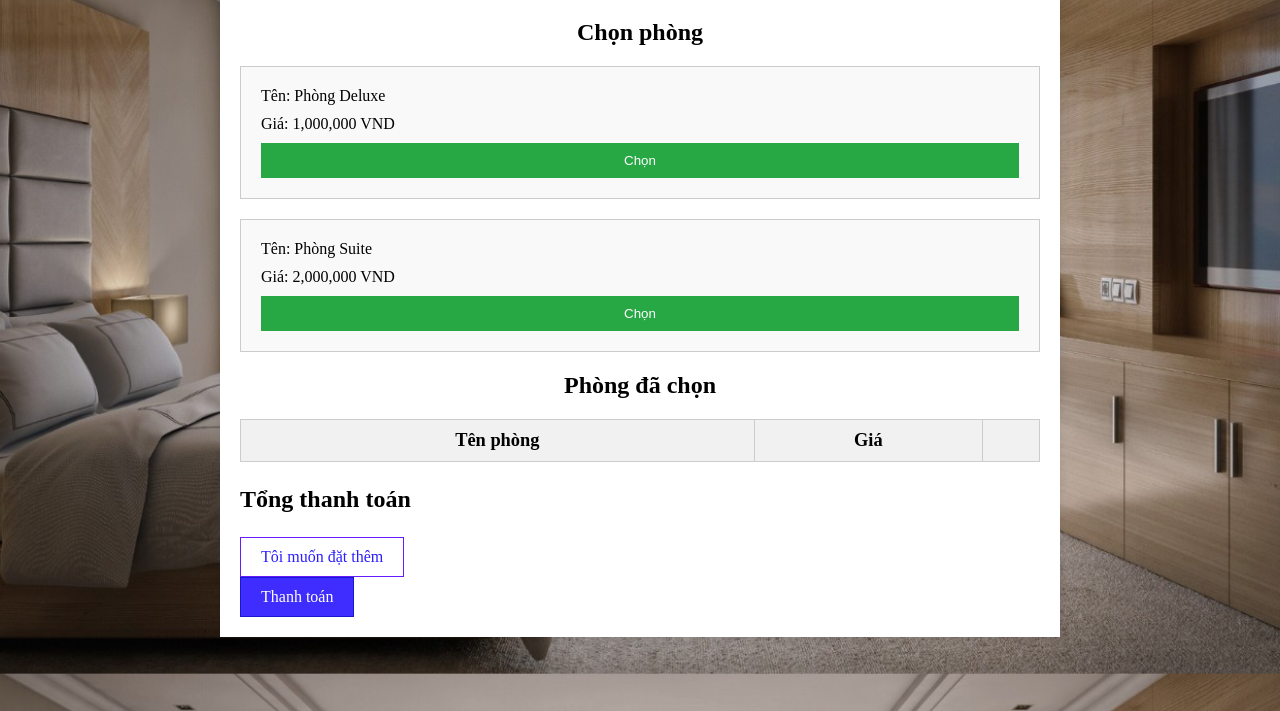
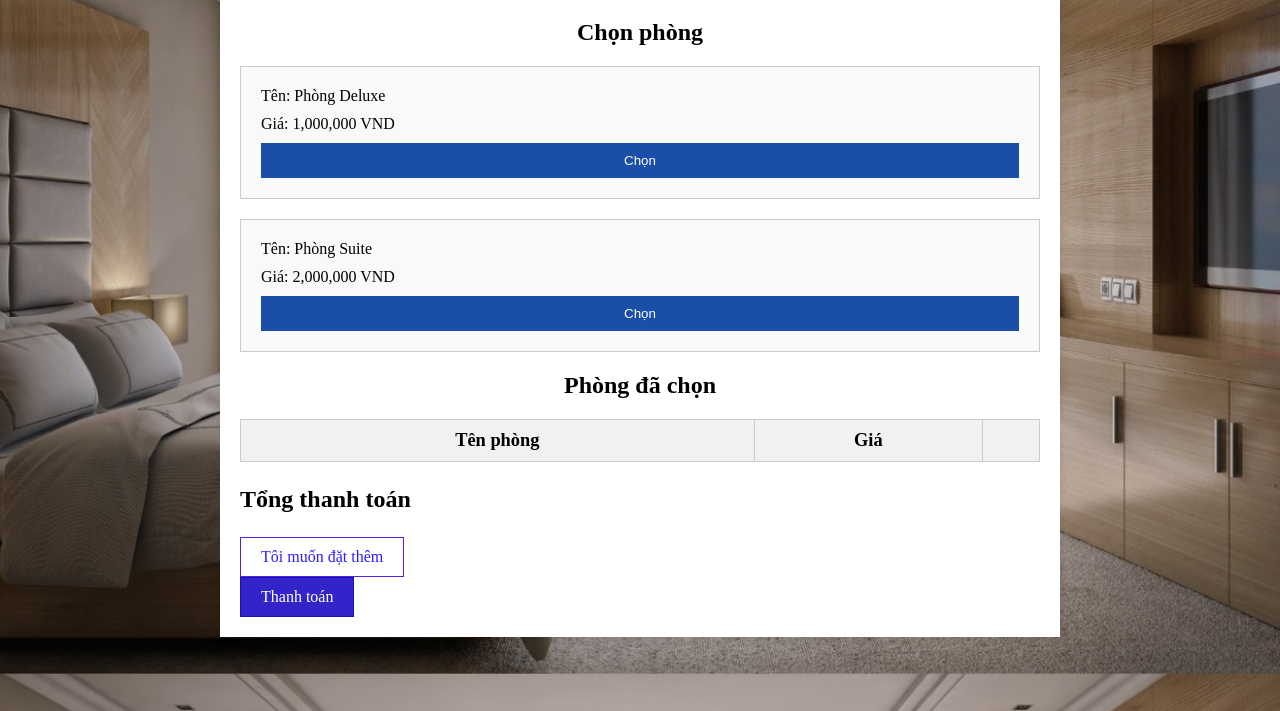
Before and after one commit to anhphavo/HomestayBooking, a plain HTML site: page quanlydatphong/index.html in a window 1280 px wide. Shown: the part 89-800 px from the top of the page. Drawn offline with Linux system fonts and the light colour scheme; files whose address does not match are found by name.

Commit message:
edit css

```diff
--- a/quanlydatphong/assets/css/style.css
+++ b/quanlydatphong/assets/css/style.css
@@ -35,14 +35,14 @@ h1, h2 {
     width: 100%;
     padding: 10px;
     text-align: center;
-    background: #28a745;
+    background: #1a4ea8;
     color: white;
     border: none;
     cursor: pointer;
 }
 
 .add-room:hover {
-    background: #218838;
+    background: #1c0582;
 }
 
 #selected-rooms {
@@ -66,7 +66,7 @@ h1, h2 {
 .btn {
     display: inline-block;
     padding: 10px 20px;
-    background: #007bff;
+    background: #0860bf;
     color: white;
     text-decoration: none;
     text-align: center;
--- a/quanlydatphong/index.html
+++ b/quanlydatphong/index.html
@@ -49,10 +49,10 @@
             <div style="clear: right;"></div>
             <div class="row m-0">
                 <div class="col-6 p-0">
-                    <a href="#"><div class="book_more btn btn-outline-success font-weight-bold" style="border: 1px solid #651dff; color: #2c1dff; background: #fff;">Tôi muốn đặt thêm</div></a>
+                    <a href="#"><div class="book_more btn btn-outline-success font-weight-bold" style="border: 1px solid #5c1de4; color: #2c1dff; background: #fff;">Tôi muốn đặt thêm</div></a>
                 </div>
                 <div class="col-6" id="hidden">
-                    <a href="#"><div class="btn btn-success font-weight-bold float-right" style="background: #301dffec; border: 1px solid #1a17d0;" onclick="checkout()">Thanh toán</div></a>
+                    <a href="#"><div class="btn btn-success font-weight-bold float-right" style="background: #2213c5ec; border: 1px solid #1714b5;" onclick="checkout()">Thanh toán</div></a>
                 </div>
             </div>
         </div>
```
